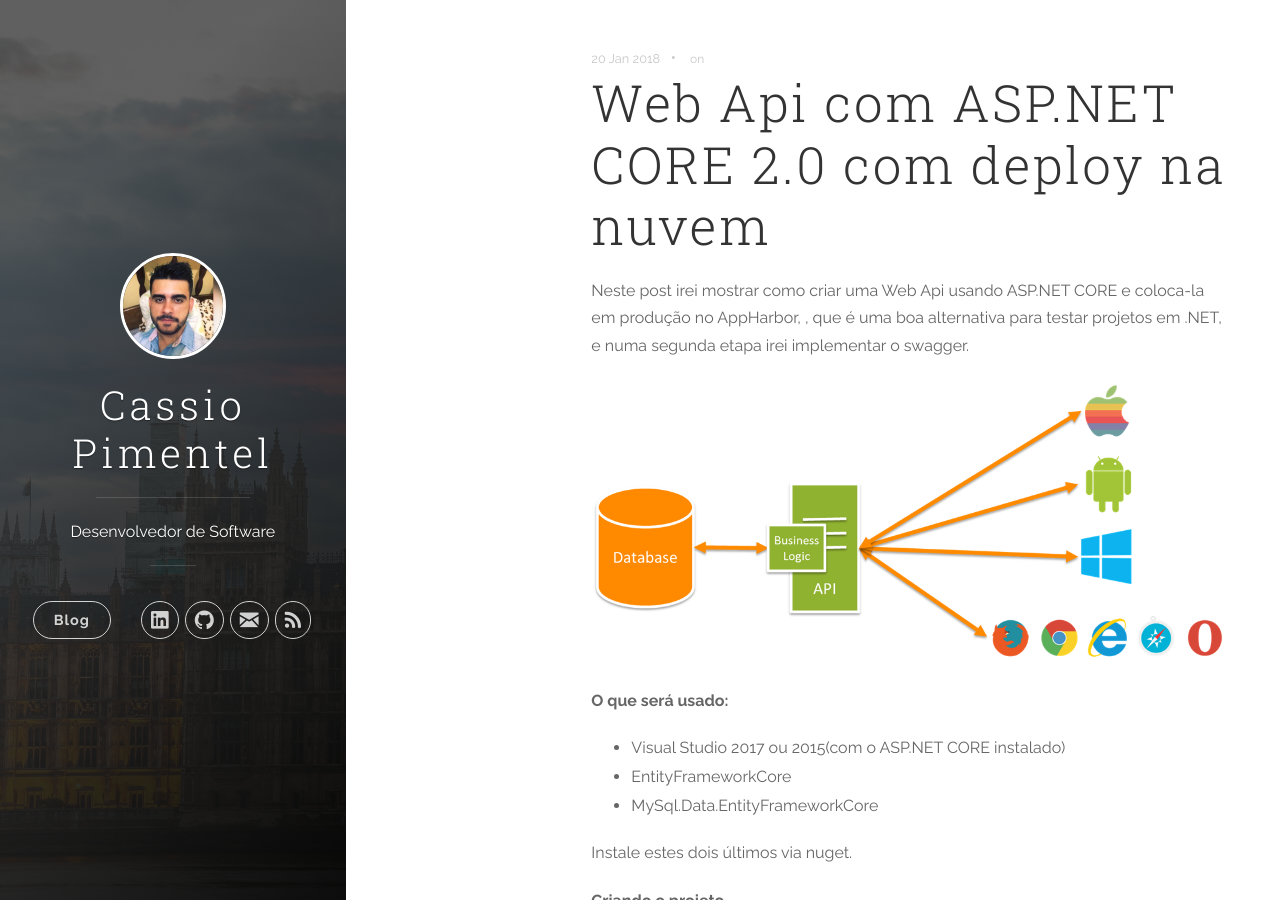
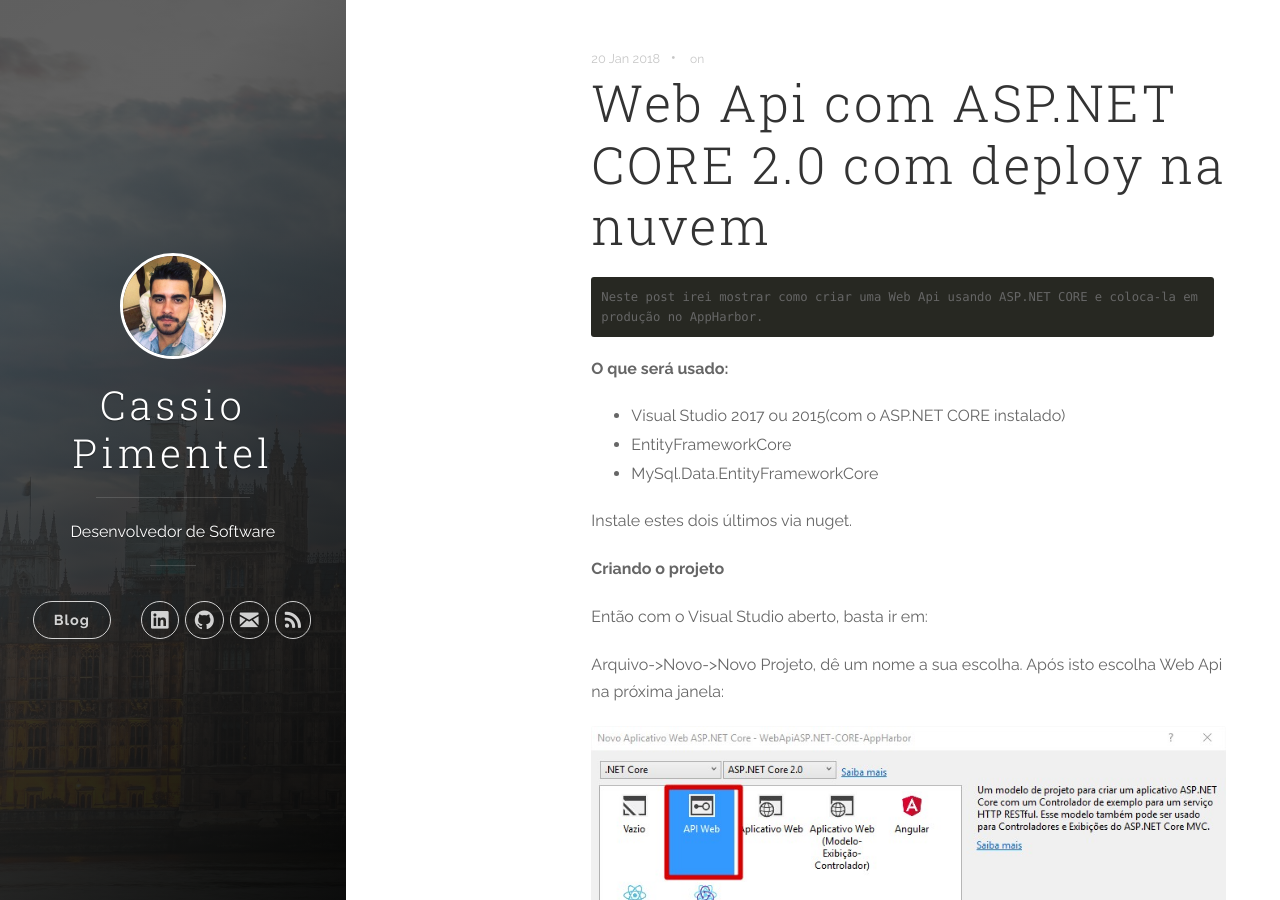
Before and after one commit to CassioPimentel/cassiopimentel.github.io, a Jekyll site: the page built from _posts/2018-01-20-WebApi-com-ASP.NET-CORE-2.0-com-MySQL-no-App-Harbor.markdown, in a window 1280 px wide and 900 px high. Built offline with Jekyll 4.4.1, drawn with Linux system fonts in a browser that asks for light colours; nearby versions of some CDN libraries; comment, search, counter and statistics services are not loaded.

Commit message:
Revert "Update 2018-01-20-WebApi-com-ASP.NET-CORE-2.0-com-MySQL-no-App-Harbor.markdown"
This reverts commit 88079a1b8e4a46a844397965da4eaab686fa70ca.

```diff
--- a/_posts/2018-01-20-WebApi-com-ASP.NET-CORE-2.0-com-MySQL-no-App-Harbor.markdown
+++ b/_posts/2018-01-20-WebApi-com-ASP.NET-CORE-2.0-com-MySQL-no-App-Harbor.markdown
@@ -5,10 +5,7 @@
 
 ---
 
-
-   Neste post irei mostrar como criar uma Web Api usando ASP.NET CORE e coloca-la em produção no AppHarbor, , que é uma boa alternativa para testar projetos em .NET, e numa segunda etapa irei implementar o swagger.
-
-![Web Api com ASP.NET CORE 2.0 com deploy na nuvem](https://raw.githubusercontent.com/CassioPimentel/cassiopimentel.github.io/master/images/PostWebApiAppHarbor/2318.WithAPIArchitecture.PNG)
+	Neste post irei mostrar como criar uma Web Api usando ASP.NET CORE e coloca-la em produção no AppHarbor.
 
 **O que será usado:**
 
```
